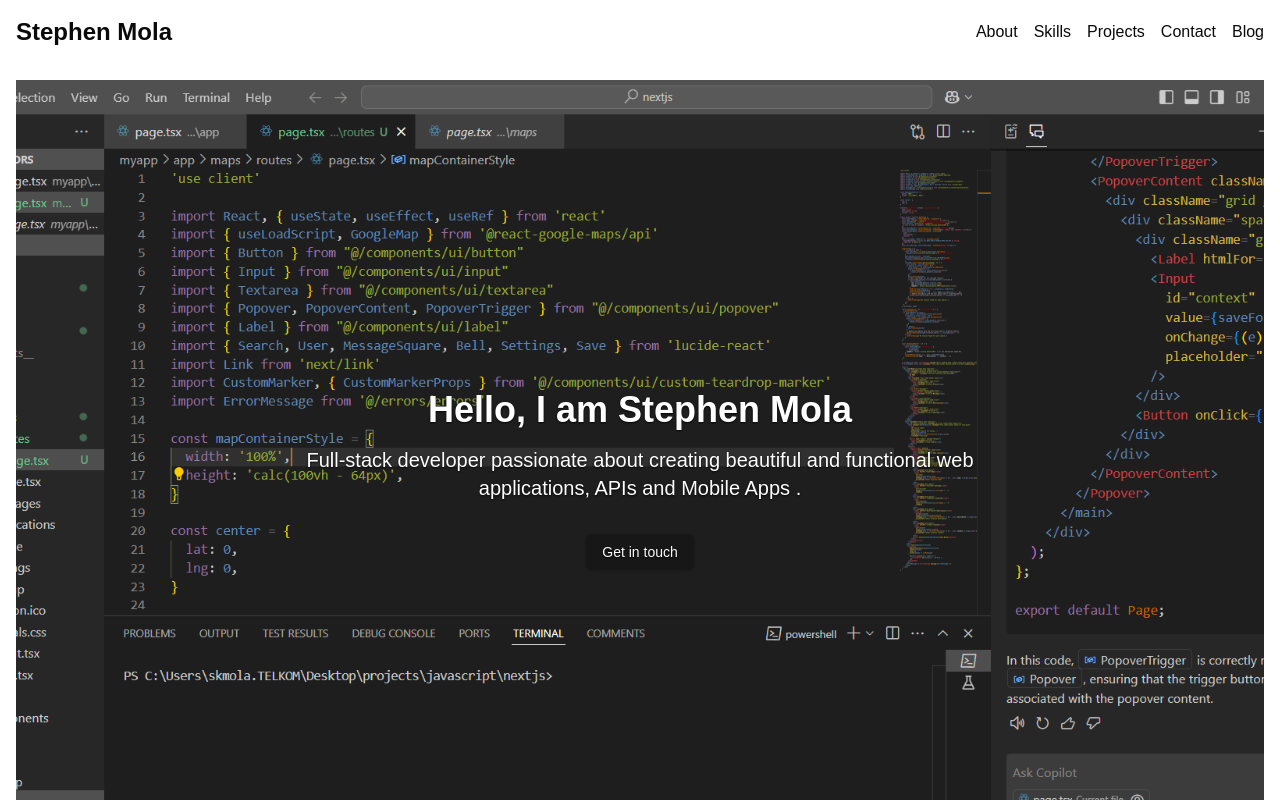
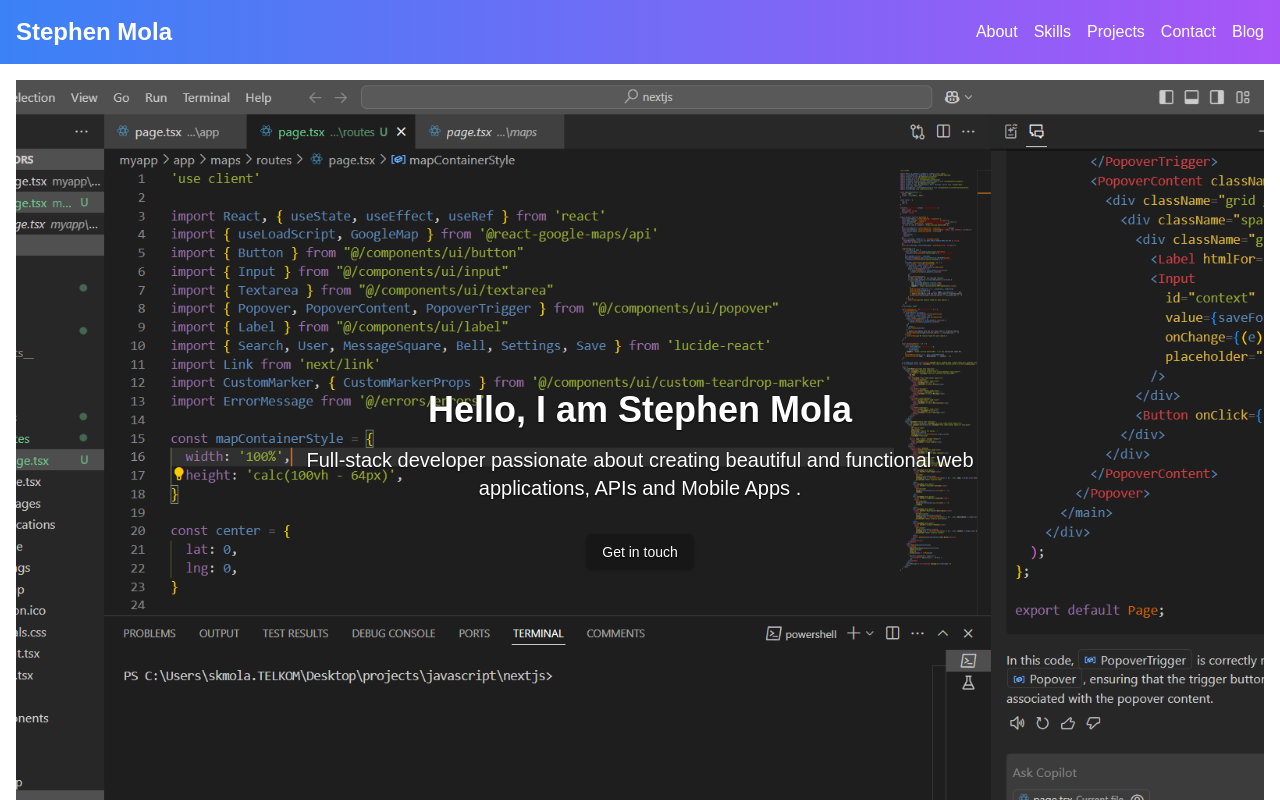
Before and after one commit to Stevenalenga/portfolio, a Next.js app: page / in a window 1280 px wide. Shown: the top 800 px of the page. Built offline with nearby package versions, Linux system fonts and the light colour scheme.

Commit message:
"cool color"

```diff
--- a/app/page.tsx
+++ b/app/page.tsx
@@ -41,17 +41,17 @@
   return (
     <div className="min-h-screen bg-background text-foreground">
       {/* Header */}
-      <header className="fixed top-0 left-0 right-0 z-50 bg-background/80 backdrop-blur-sm">
+      <header className="fixed top-0 left-0 right-0 z-50 bg-gradient-to-r from-blue-500 to-purple-500 backdrop-blur-sm">
         <div className="container mx-auto px-4 py-4 flex justify-between items-center flex-wrap">
-          <h1 className="text-2xl font-bold">Stephen Mola</h1>
+          <h1 className="text-2xl font-bold text-white">Stephen Mola</h1>
           <nav className="hidden md:flex space-x-4">
-            <a href="#about" className="hover:text-primary transition-colors">About</a>
-            <a href="#skills" className="hover:text-primary transition-colors">Skills</a>
-            <a href="#projects" className="hover:text-primary transition-colors">Projects</a>
-            <a href="#contact" className="hover:text-primary transition-colors">Contact</a>
-            <a href="/blog" className="hover:text-primary transition-colors">Blog</a>
+            <a href="#about" className="transition-colors text-white">About</a>
+            <a href="#skills" className="transition-colors text-white">Skills</a>
+            <a href="#projects" className="transition-colors text-white">Projects</a>
+            <a href="#contact" className="transition-colors text-white">Contact</a>
+            <a href="/blog" className="transition-colors text-white">Blog</a>
           </nav>
-          <Button variant="ghost" size="icon" className="md:hidden" onClick={toggleMenu}>
+          <Button variant="ghost" size="icon" className="md:hidden text-white" onClick={toggleMenu}>
             {isMenuOpen ? <X /> : <Menu />}
           </Button>
         </div>
@@ -201,11 +201,18 @@
       </main>
 
       {/* Footer */}
-      <footer className="bg-muted py-4 mt-20">
-        <div className="container mx-auto px-4 text-center">
+      <footer className="bg-gradient-to-r from-blue-500 to-purple-500 py-4 mt-20">
+        <div className="container mx-auto px-4 text-center text-white">
           <p>&copy; 2024 Stephen Mola. All rights reserved.</p>
         </div>
       </footer>
+
+      <style jsx>{`
+        a:hover, button:hover {
+          background: linear-gradient(to right, #3b82f6, #9333ea);
+          color: white;
+        }
+      `}</style>
     </div>
   )
 }
```
